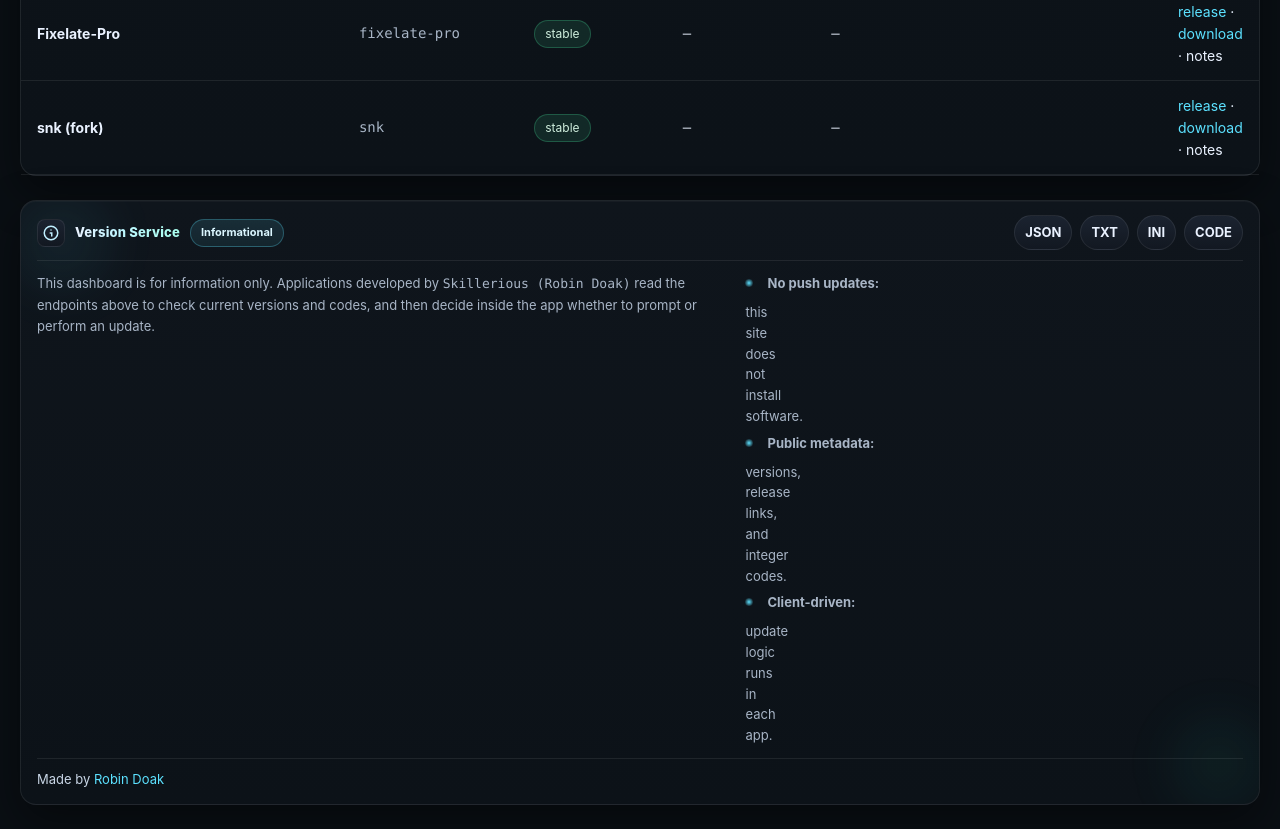
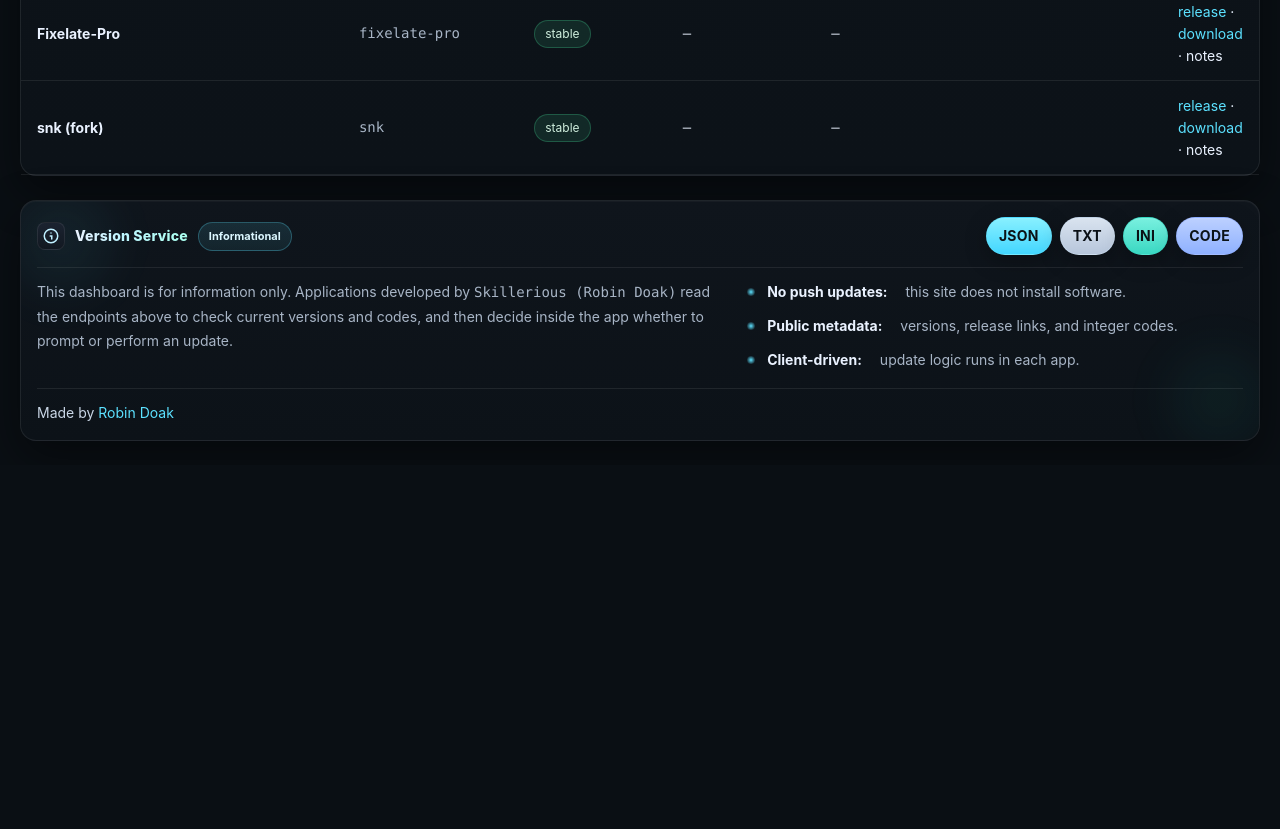
Before and after one commit to skillerious/Version-Tracker, a plain HTML site: page index.html in a window 1280 px wide. Shown: the part 2485-3314 px from the top of the page. After the commit the page ends 2950 px from the top, so only its background shows below. Drawn offline with Linux system fonts and the light colour scheme.

Commit message:
Add files via upload

```diff
--- a/styles.css
+++ b/styles.css
@@ -379,7 +379,7 @@ tbody tr:hover td{background:rgba(255,255,255,.02)}
 }
 .m-divider{height:1px;background:var(--ring); margin:8px 0}
 
-/* ===== Notice Footer (premium) ===== */
+/* ===== Notice Footer (premium) — improved layout & chips ===== */
 .footer{padding:0 20px 24px}
 .footer-card{
   position:relative;
@@ -387,12 +387,13 @@ tbody tr:hover td{background:rgba(255,255,255,.02)}
   border:1px solid var(--ring);
   border-radius:var(--radius);
   box-shadow:var(--shadow);
-  padding:14px 16px;
+  padding:16px;
   color:var(--dim);
-  font-size:13px;
-  line-height:1.6;
+  font-size:14px;
+  line-height:1.7;
   overflow:hidden;
 }
+/* soft glows */
 .footer-card::before,
 .footer-card::after{
   content:""; position:absolute; pointer-events:none; z-index:0; filter:blur(20px); opacity:.55;
@@ -405,65 +406,123 @@ tbody tr:hover td{background:rgba(255,255,255,.02)}
   width:220px;height:220px; right:-70px; bottom:-70px; border-radius:50%;
   background:radial-gradient(closest-side, rgba(45,212,191,.14), transparent 70%);
 }
+
+/* header row uses grid so chips can sit to the right on desktop */
 .foot-head{
   position:relative; z-index:1;
-  display:flex; align-items:center; justify-content:space-between;
-  gap:12px; padding-bottom:10px; border-bottom:1px solid var(--ring);
+  display:grid;
+  grid-template-columns: 1fr auto;
+  gap:12px;
+  align-items:center;
+  padding-bottom:12px;
+  border-bottom:1px solid var(--ring);
 }
-.foot-title{display:flex; align-items:center; gap:10px}
+.foot-title{display:flex; align-items:center; gap:10px; min-width:0}
 .foot-icon{
   width:28px;height:28px; display:grid; place-items:center; border-radius:8px;
   background:linear-gradient(180deg,#1b2330,#121821); border:1px solid var(--ring); color:#bfefff;
 }
 .foot-heading{
-  font-weight:800; letter-spacing:.2px; color:#eaf2ff;
+  font-weight:800; letter-spacing:.2px;
   background:linear-gradient(90deg,#eaf2ff 0%, #bff5ff 40%, #a9ffee 100%);
   -webkit-background-clip:text; background-clip:text; color:transparent;
+  white-space:nowrap;
 }
 .badge{
   display:inline-flex; align-items:center; padding:4px 10px; border-radius:999px;
   background:linear-gradient(180deg, rgba(92,225,255,.12), rgba(92,225,255,.08));
   border:1px solid rgba(92,225,255,.28); color:#dbf7ff; font-weight:650; font-size:11px;
 }
-.foot-actions{display:flex; flex-wrap:wrap; gap:8px}
+
+/* endpoint chips — colorful, accessible, tidy align */
+.foot-actions{
+  display:flex; flex-wrap:wrap; gap:8px; justify-content:flex-end;
+}
 .foot-chip{
-  display:inline-flex; align-items:center; gap:6px; padding:6px 10px;
-  border-radius:999px; border:1px solid var(--ring);
-  background:linear-gradient(180deg,#1b2330,#121821); color:var(--text); text-decoration:none;
-  font-weight:650;
+  position:relative;
+  display:inline-flex; align-items:center;
+  padding:6px 12px;
+  border-radius:999px;
+  font-weight:750; letter-spacing:.25px;
+  text-decoration:none;
+  border:1px solid transparent;
+  box-shadow:inset 0 1px 0 rgba(255,255,255,.06), 0 6px 22px rgba(0,0,0,.28);
+  transition:transform .06s ease, border-color .15s ease, box-shadow .15s ease, filter .15s ease;
+  color:#0b1216;
 }
-.foot-chip:hover{border-color:var(--ring-2)}
+.foot-chip:focus-visible{outline:2px solid var(--accent); outline-offset:2px}
+.foot-chip:hover{transform:translateY(1px); filter:saturate(1.05)}
+
+/* per-chip colors using order */
+.foot-actions .foot-chip:nth-child(1){ /* JSON */
+  background:linear-gradient(180deg,#88f0ff,#43d6ff);
+  border-color:rgba(92,225,255,.45);
+}
+.foot-actions .foot-chip:nth-child(2){ /* TXT */
+  background:linear-gradient(180deg,#d9e3ef,#b7c6db);
+  border-color:rgba(200,220,240,.55);
+  color:#0a1016;
+}
+.foot-actions .foot-chip:nth-child(3){ /* INI */
+  background:linear-gradient(180deg,#79f0df,#3ad8c2);
+  border-color:rgba(45,212,191,.45);
+}
+.foot-actions .foot-chip:nth-child(4){ /* CODE */
+  background:linear-gradient(180deg,#bcd0ff,#8fb1ff);
+  border-color:rgba(140,170,255,.5);
+}
+
+/* content grid */
 .foot-grid{
   position:relative; z-index:1;
-  display:grid; gap:12px; padding-top:12px;
+  display:grid; gap:16px; padding-top:12px;
 }
+.foot-col{min-width:0}
+.foot-col p{margin:0}
+
+/* Desktop: two sensible columns that won't collapse */
 @media (min-width: 900px){
-  .foot-grid{grid-template-columns:1.4fr 1fr}
+  .foot-grid{
+    grid-template-columns: minmax(440px, 1.4fr) minmax(420px, 1fr);
+    align-items:start;
+  }
 }
-.foot-col p{margin:0}
+
+/* Bullet list — flex for stable wrapping */
 .foot-list{
-  margin:0; padding:0; list-style:none; display:grid; gap:6px;
+  margin:0; padding:0; list-style:none; display:grid; gap:10px;
 }
 .foot-list li{
-  display:grid; grid-template-columns:14px 1fr; gap:8px; align-items:start;
+  display:flex; align-items:flex-start; gap:12px;
+  line-height:1.7;
+  overflow-wrap:break-word;
 }
 .foot-list li::before{
-  content:""; width:8px;height:8px;border-radius:50%;
+  content:""; width:8px; height:8px; flex:0 0 8px;
+  border-radius:50%;
   background:radial-gradient(closest-side, var(--accent), rgba(92,225,255,.12));
-  margin-top:6px;
+  margin-top:.55em;
 }
+.foot-list li strong{
+  color:#eaf2ff; font-weight:750; margin-right:6px;
+}
+
+/* meta strip */
 .foot-meta{
   position:relative; z-index:1;
-  margin-top:12px; padding-top:10px; border-top:1px solid var(--ring);
+  margin-top:16px; padding-top:12px; border-top:1px solid var(--ring);
   display:flex; align-items:center; justify-content:space-between; gap:10px;
   color:var(--muted);
 }
 .foot-link{color:var(--accent); text-decoration:none}
 .foot-link:hover{text-decoration:underline}
+
+/* mobile tuning */
 @media (max-width:900px){
   .footer{padding:0 14px 16px}
-  .footer-card{padding:12px}
-  .foot-head{gap:10px}
+  .footer-card{padding:14px}
+  .foot-head{grid-template-columns:1fr; gap:8px}
+  .foot-actions{justify-content:flex-start}
 }
 
 /* ===== Responsive ===== */
```
